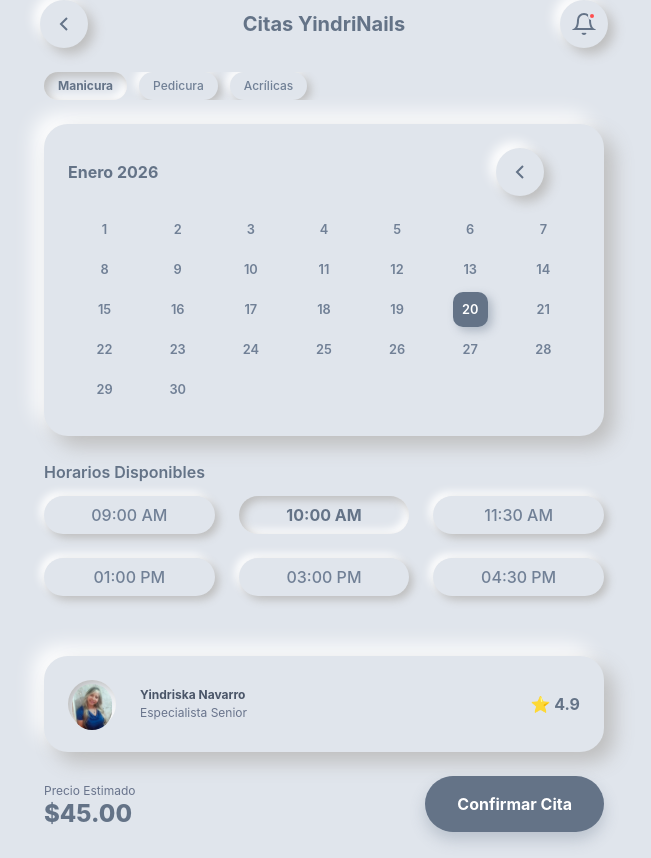
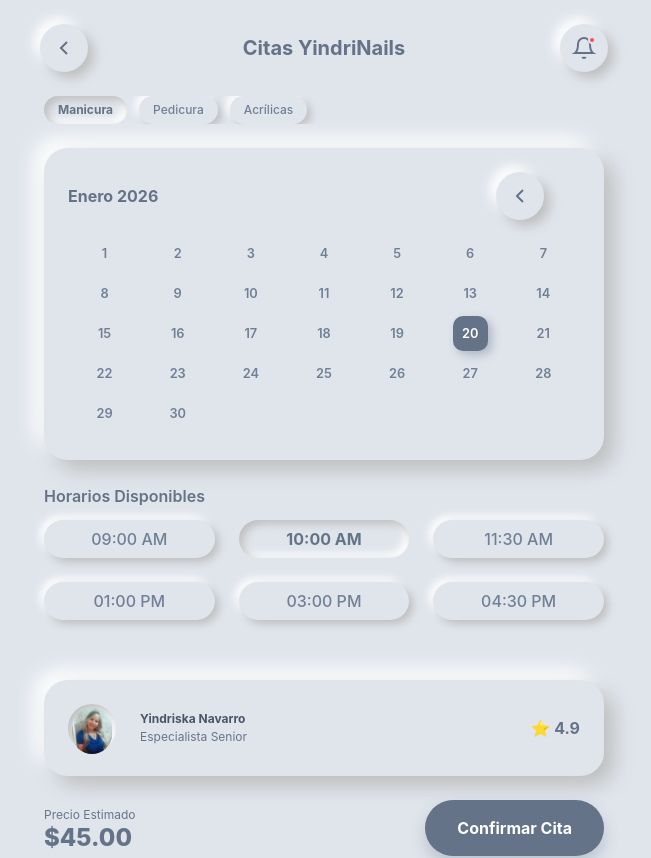
Before and after one commit to Uriell77/YNails, a SvelteKit app: page /citas in a window 1280 px wide. Shown: the top 858 px of the page, without its empty margins (316-967 px from the left). Built offline with nearby package versions, Linux system fonts and the light colour scheme.

Commit message:
YNails_routes_correction

```diff
--- a/src/routes/citas/+page.svelte
+++ b/src/routes/citas/+page.svelte
@@ -18,7 +18,7 @@
 
 
 <!-- Enlace a Bulma (Usualmente en app.html) -->
-<div class="main-layout">
+<div class="main-layout mt-5">
 	<!-- Navbar Superior (Bulma Level) -->
 	<header class="top-nav mb-5">
 		<button class="nm-btn-circle" onclick={() => window.history.back()}>
```
